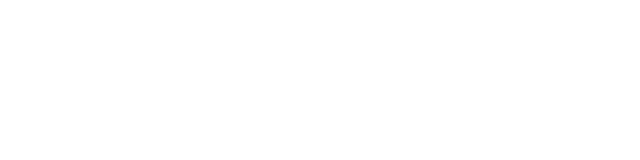
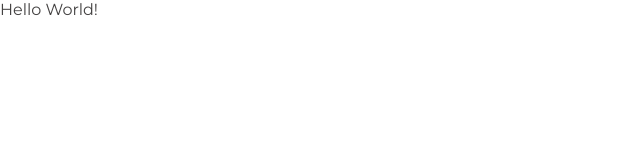
Before and after one commit to lsferreirapel/srta-emily-ecommerce, a React (Create React App) app in the folder web/: page / in a window 1280 px wide. Shown: the top 160 px of the page, without its empty margins (0-640 px from the left). Built offline with nearby package versions, Linux system fonts and the light colour scheme.

Commit message:
:wrench: Estrutura padrão de arquivos
 **Configurações padrão:**
  - Adicionado estrutura de rotas
  - Adicionado estilo global

Pagina "Home" criada para teste, exibe a mensagem "Hello World!".

```diff
--- a/web/public/index.html
+++ b/web/public/index.html
@@ -4,6 +4,8 @@
     <meta charset="utf-8" />
     <meta name="viewport" content="width=device-width, initial-scale=1" />
 
+    <!-- Project default font import -->
+    <link href="https://fonts.googleapis.com/css2?family=Montserrat:ital,wght@0,300;0,400;0,500;0,600;0,700;0,800;0,900;1,400&display=swap" rel="stylesheet">
     <title>Srta. Emily E-Commerce</title>
   </head>
   <body>
--- a/web/src/App.tsx
+++ b/web/src/App.tsx
@@ -1,6 +1,22 @@
 /* React imports */
 import React from 'react';
 
-const App: React.FC = () => <div className="App" />;
+/* APIs import */
+import { BrowserRouter } from 'react-router-dom';
+
+/* My routes */
+import Routes from './routes';
+
+/* Global style */
+import GlobalStyles from './styles/global';
+
+const App: React.FC = () => (
+  <>
+    <BrowserRouter>
+      <Routes />
+    </BrowserRouter>
+    <GlobalStyles />
+  </>
+);
 
 export default App;
--- /dev/null
+++ b/web/src/pages/Home/index.tsx
@@ -0,0 +1,6 @@
+/* React imports */
+import React from 'react';
+
+const Home: React.FC = () => <div>Hello World!</div>;
+
+export default Home;
--- /dev/null
+++ b/web/src/routes/index.tsx
@@ -0,0 +1,16 @@
+/* React imports */
+import React from 'react';
+
+/* APIs import */
+import { Switch, Route } from 'react-router-dom';
+
+/* Pages */
+import Home from '../pages/Home';
+
+const Routes: React.FC = () => (
+  <Switch>
+    <Route path="/" exact component={Home} />
+  </Switch>
+);
+
+export default Routes;
--- /dev/null
+++ b/web/src/styles/global.ts
@@ -0,0 +1,44 @@
+import { createGlobalStyle } from 'styled-components';
+
+export default createGlobalStyle`
+  /* Default colors */
+  :root {
+    --color-primary: #C35074;
+    --color-primary-medium: #CC757A;
+    --color-primary-light: #DA9B9E;
+    --color-primary-lighter: #E5E1D4;
+
+    --color-gray-dark: #444242;
+    --color-gray-medium: #5B5B5F;
+    --color-gray-light: #BDBDBD;
+    --color-gray-lighter: #F7F7F7;
+  }
+
+  /* CSS RESET */
+  *, ul, li {
+    margin: 0;
+    padding: 0;
+    box-sizing: border-box;
+  }
+  /* Changes input placeholder default color */
+  ::placeholder { /* Chrome, Firefox, Opera, Safari 10.1+ */
+    color: var(--color-gray-light);
+    opacity: 1; /* Firefox */
+  }
+  /* Button and input reset */
+  button, input {
+    background: none;
+    border: none;
+  }
+  /* List reset */
+  li, ul {
+    list-style: none;
+  }
+  /* Default font style */
+  body, input, button, a {
+    font-family: 'Montserrat', sans-serif;
+    font-weight: 400; /* Regular */
+    color: var(--color-gray-dark);
+    text-decoration: none;
+  }
+`;
```
Also changed, not shown: 2 other files (tests, documents, lock files or other folders).
